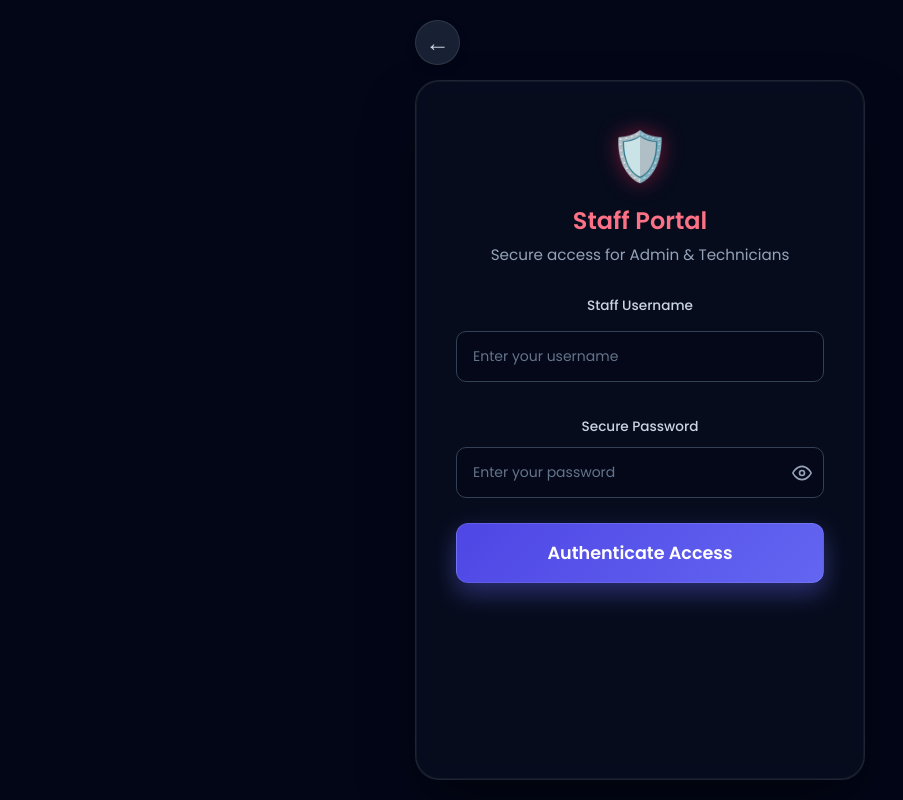
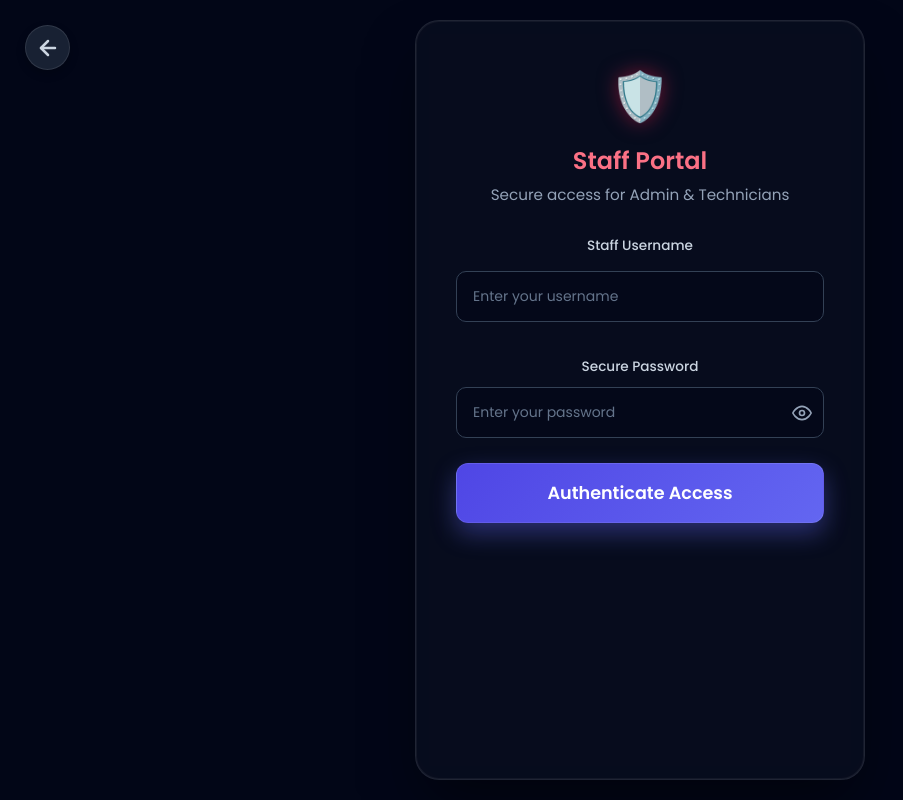
Before and after one commit to swagatkumarmohapatra07-sudo/smartcampus-care, a website with bundled scripts: page public/admin-login.html in a window 1280 px wide. Shown: the whole page, without its empty margins (0-903 px from the left). Built offline with nearby package versions, Linux system fonts and the light colour scheme; no server answers.

Commit message:
Update admin-login.html

```diff
--- a/public/admin-login.html
+++ b/public/admin-login.html
@@ -6,16 +6,17 @@
     <title>Staff Portal - SmartCampus</title>
     <link rel="stylesheet" href="style.css">
 </head>
-<body style="display: flex; justify-content: center; align-items: center; min-height: 100vh; flex-direction: column; padding: 20px;">
+<body style="display: flex; justify-content: center; align-items: center; min-height: 100vh; flex-direction: column; padding: 20px; position: relative;">
 
     <div class="orb orb-1"></div>
     <div class="orb orb-2"></div>
 
-    <div style="width: 100%; max-width: 450px; margin-bottom: 15px; position: relative; z-index: 100;">
-        <a href="index.html" class="back-circle-btn" style="text-decoration: none; font-size: 1.5em;">
-            &larr;
-        </a>
-    </div>
+    <button class="back-circle-btn" onclick="window.location.href='index.html'" title="Go Back" style="position: absolute; top: 25px; left: 25px; z-index: 100000;">
+        <svg width="24" height="24" viewBox="0 0 24 24" fill="none" stroke="currentColor" stroke-width="2.5" stroke-linecap="round" stroke-linejoin="round">
+            <line x1="19" y1="12" x2="5" y2="12"></line>
+            <polyline points="12 19 5 12 12 5"></polyline>
+        </svg>
+    </button>
 
     <div class="card index-glass-card" style="max-width: 450px; width: 100%; margin: 0; position: relative; z-index: 10;">
 
```
